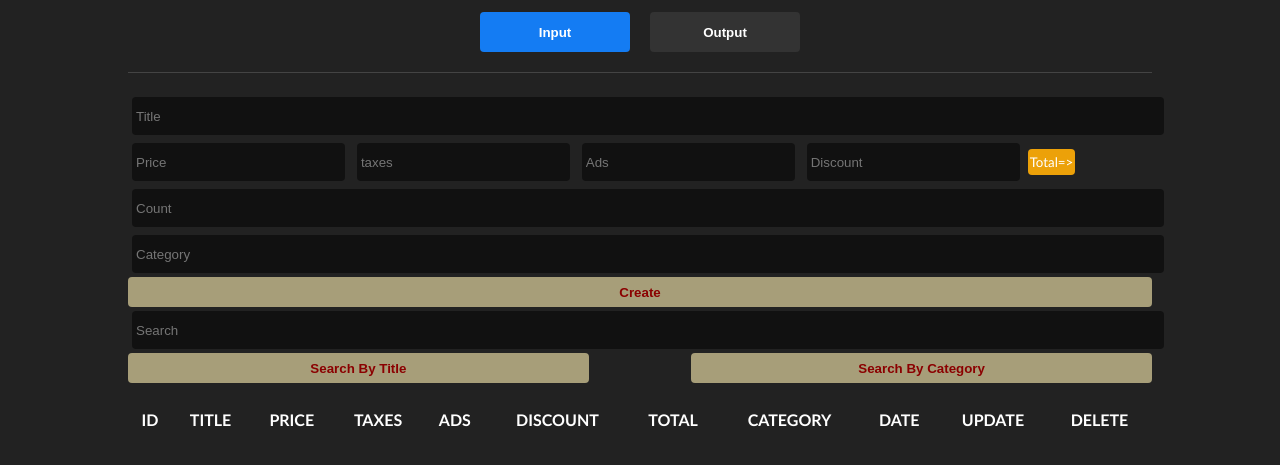
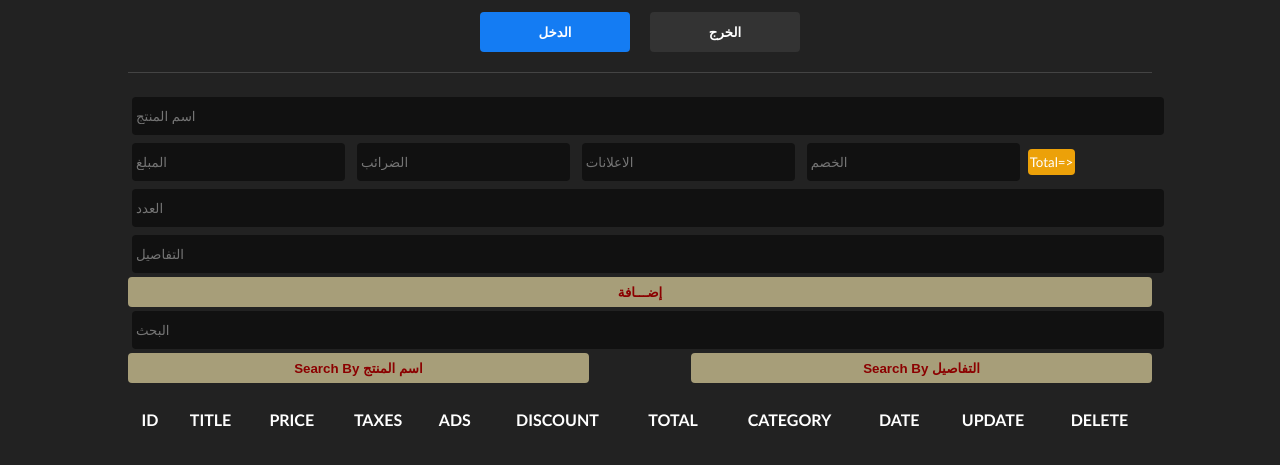
Before and after one commit to yemen73-beep/accountant, a plain HTML site: page index.html in a window 1280 px wide. Shown: the part 61-526 px from the top of the page. Drawn offline with nearby package versions, Linux system fonts and the light colour scheme.

Commit message:
version 1.1

```diff
--- a/index.html
+++ b/index.html
@@ -26,32 +26,32 @@
 
         <nav class="navbar" style="display: flex; justify-content: center; margin-bottom: 20px;">
             <button onclick="showSection('inputSection')" id="navInputBtn"
-                style="width: 150px; margin: 5px;">Input</button>
+                style="width: 150px; margin: 5px;">الدخل</button>
             <button onclick="showSection('outputSection')" id="navOutputBtn"
-                style="width: 150px; margin: 5px;">Output</button>
+                style="width: 150px; margin: 5px;">الخرج</button>
         </nav>
 
         <div id="inputSection">
             <div class="input">
-                <input type="text" id="title" placeholder="Title">
+                <input type="text" id="title" placeholder="اسم المنتج">
                 <div class="price">
-                    <input type="number" id="price" placeholder="Price" onkeyup="getTotal()">
-                    <input type="number" id="taxes" placeholder="taxes" onkeyup="getTotal()">
-                    <input type="number" id="ads" placeholder="Ads" onkeyup="getTotal()">
-                    <input type="number" id="discount" placeholder="Discount" onkeyup="getTotal()">
+                    <input type="number" id="price" placeholder="المبلغ" onkeyup="getTotal()">
+                    <input type="number" id="taxes" placeholder="الضرائب" onkeyup="getTotal()">
+                    <input type="number" id="ads" placeholder="الاعلانات" onkeyup="getTotal()">
+                    <input type="number" id="discount" placeholder="الخصم" onkeyup="getTotal()">
                     <small id="total"></small>
                 </div>
-                <input type="number" id="count" placeholder="Count">
-                <input type="text" id="category" placeholder="Category">
-                <button id="submit">Create</button>
+                <input type="number" id="count" placeholder="العدد">
+                <input type="text" id="category" placeholder="التفاصيل">
+                <button id="submit">إضـــافة</button>
             </div>
 
             <div class="output">
                 <div class="searchBlock">
-                    <input type="text" id="search" placeholder="Search" onkeyup="searchData(this.value)">
+                    <input type="text" id="search" placeholder="البحث" onkeyup="searchData(this.value)">
                     <div class="btnSearch">
-                        <button id="searchTitle" onclick="getSearchMood(this.id)">Search By Title</button>
-                        <button id="searchCategory" onclick="getSearchMood(this.id)">Search By Category</button>
+                        <button id="searchTitle" onclick="getSearchMood(this.id)">Search By اسم المنتج</button>
+                        <button id="searchCategory" onclick="getSearchMood(this.id)">Search By التفاصيل</button>
                     </div>
                 </div>
                 <div id="deleteAll"></div>
--- a/javaScript/main.js
+++ b/javaScript/main.js
@@ -489,7 +489,7 @@ function showOutData() {
   // إظهار زر حذف الكل إذا وجد بيانات
   if (outDataPro.length > 0) {
     outremoveAllBtn.innerHTML = `
-    <button onclick="exportOutToPDF()" style="background-color: #d09228; margin-top: 10px;">Download (${outDataPro.length})</button>
+    <button onclick="exportOutToPDF()" style="background-color: #d09228; margin-top: 10px;">Download PDF Report</button>
     <button onclick="removeAllOut()" style="background-color: #e76161ff; margin-top: 10px;">Delete All (${outDataPro.length})</button>
         `;
   } else {
```
